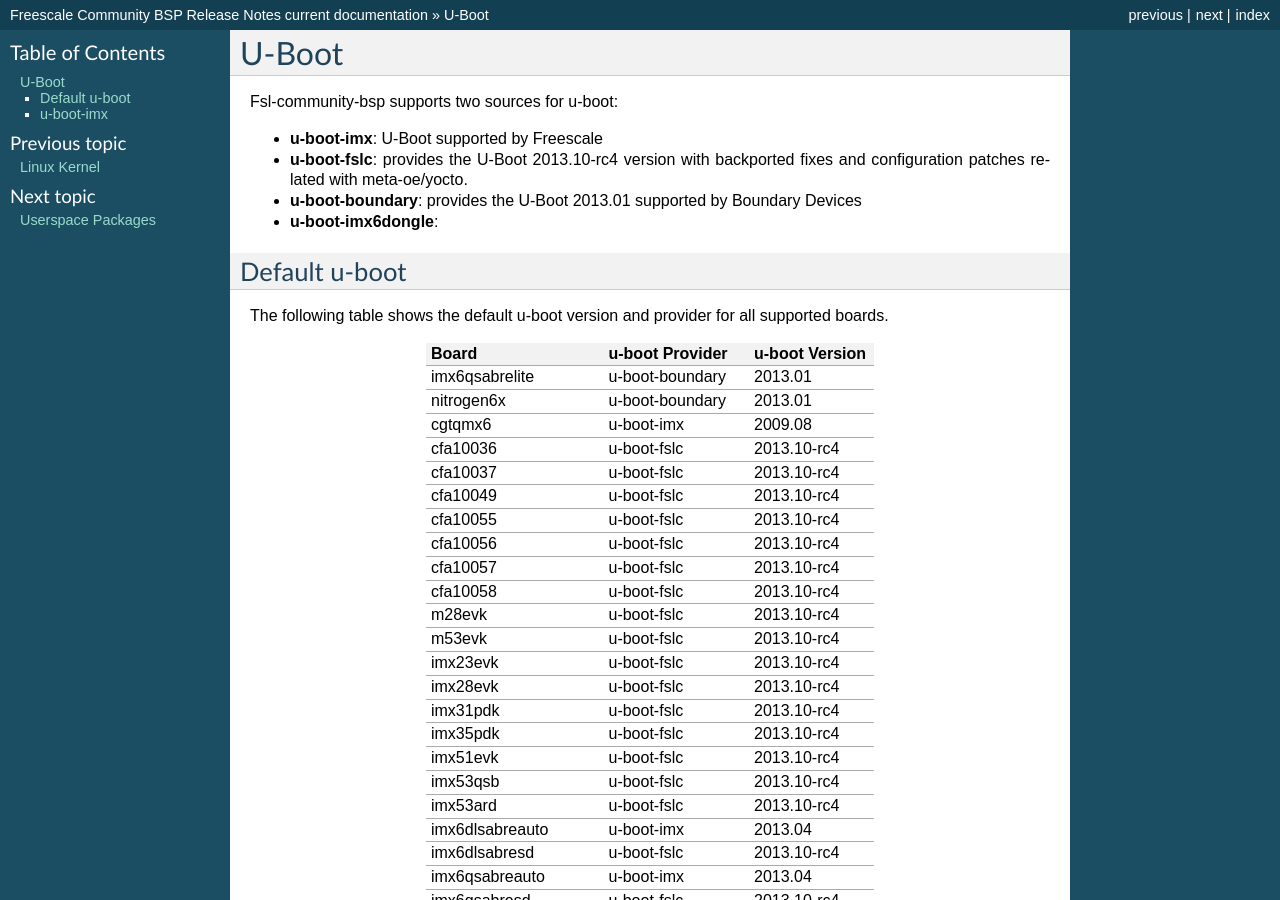
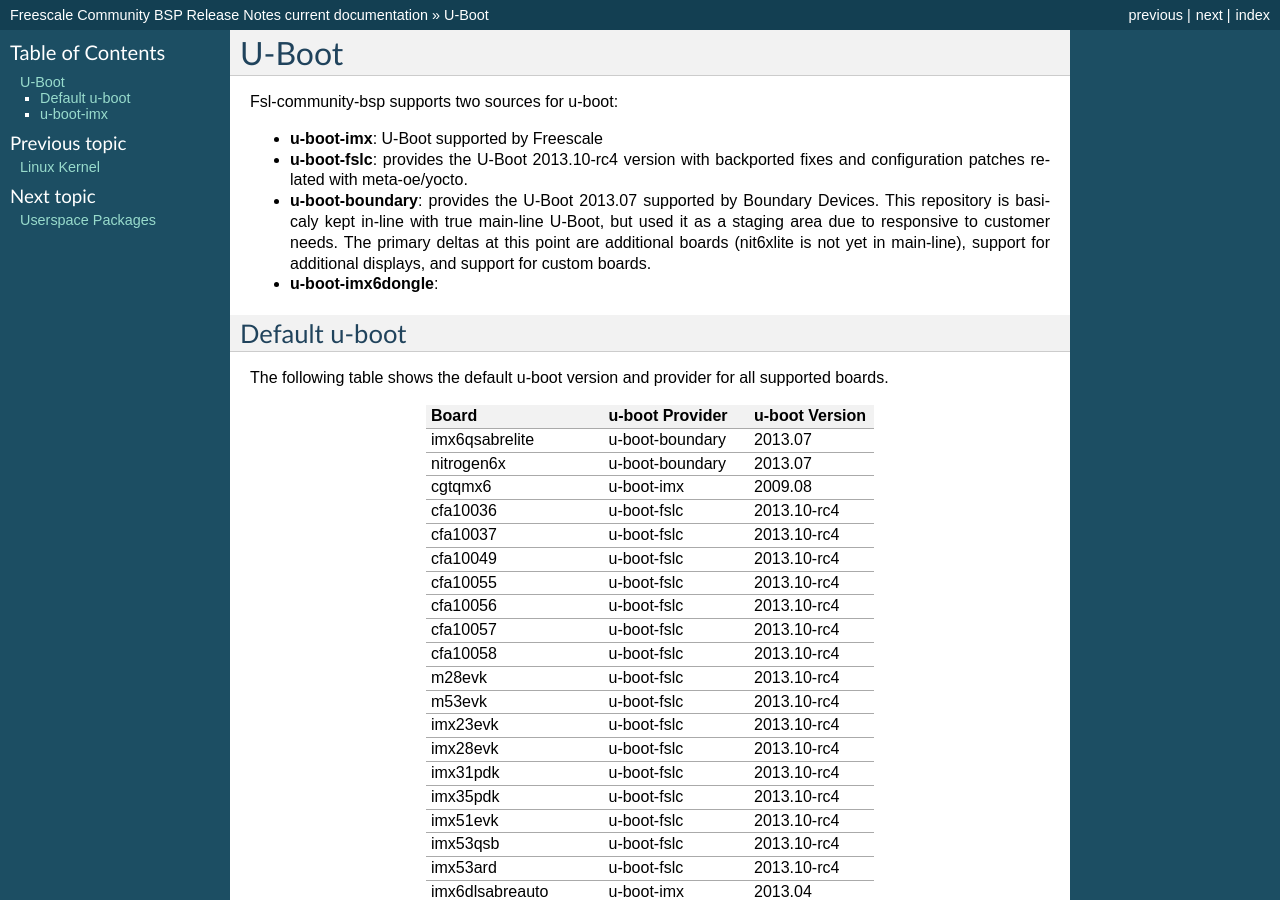
Before and after one commit to Freescale/Documentation, a Sphinx documentation site: the page built from release-notes/source/u-boot.rst, in a window 1280 px wide and 900 px high. Built offline with Sphinx 7.4.7, drawn with Linux system fonts in a browser that asks for light colours.

Commit message:
u-boot: Fix version and add description for u-boot-boundary
Signed-off-by: Daiane Angolini <daiane.angolini@freescale.com>

```diff
--- a/release-notes/source/u-boot.rst
+++ b/release-notes/source/u-boot.rst
@@ -1,7 +1,7 @@
 U-Boot
 ============
 .. |u_boot_fslc_version| replace:: 2013.10-rc4
-.. |u_boot_boundary_version| replace:: 2013.01
+.. |u_boot_boundary_version| replace:: 2013.07
 .. |u_boot_imx_version_mx6| replace:: 2013.04
 .. |u_boot_imx_version_mx5| replace:: 2009.08
 .. |u_boot_imx_version_mxs| replace:: 2009.08
@@ -17,7 +17,10 @@
 * **u-boot-fslc**: provides the U-Boot |u_boot_fslc_version| version with backported
   fixes and configuration patches related with meta-oe/yocto.
 * **u-boot-boundary**: provides the U-Boot |u_boot_boundary_version| supported by
-  Boundary Devices
+  Boundary Devices. This repository is basicaly kept in-line with true main-line U-Boot,
+  but used it as a staging area due to responsive to customer needs. The primary deltas
+  at this point are additional boards (nit6xlite is not yet in main-line), support
+  for additional displays, and support for custom boards.
 * **u-boot-imx6dongle**:
 
 --------------
```
